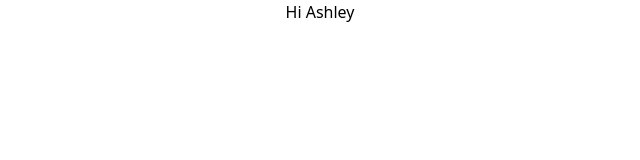
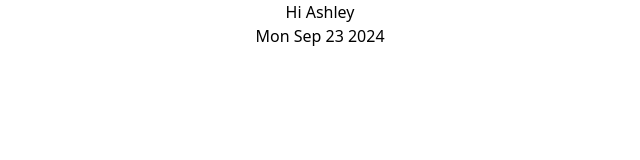
Before and after one commit to Sinai161/job-tracker-fe, a React (Create React App) app: page / in a window 1280 px wide. Shown: the top 160 px of the page, without its empty margins (320-960 px from the left). Built offline with nearby package versions, Linux system fonts and the light colour scheme.

Commit message:
added user name and date to header component

```diff
--- a/src/components/Header.js
+++ b/src/components/Header.js
@@ -1,6 +1,7 @@
-// import React, { useState } from "react";
+import React, { useState } from "react";
 const Header = () => {
-// const [date, setDate ] = useState(new Date())
+    const [date, setDate ] = useState(new Date())
+
 
 const user = () => {
     return(
@@ -9,18 +10,21 @@ const user = () => {
     </div>
     )
 }
+function currentDate() {
+    return(
+        <div>
+            <h1>{date.toDateString()}</h1>
+        </div>
+    )
+}
     // let currentDate = new Date()
     // console.log(currentDate)
-// const currentDate = () => {
-//     return(
-//     <div>
-//         <h1>Current Date: {date.toDateString()}</h1>
-//         <h1>{setDate.toDateString()}</h1>
-//     </div>
-//     )
-// }
+
     return(
-        user()
+        <div>
+            <h1>{user()}</h1>
+            <h1>{currentDate()}</h1>
+        </div>
     )
 }
 
```
